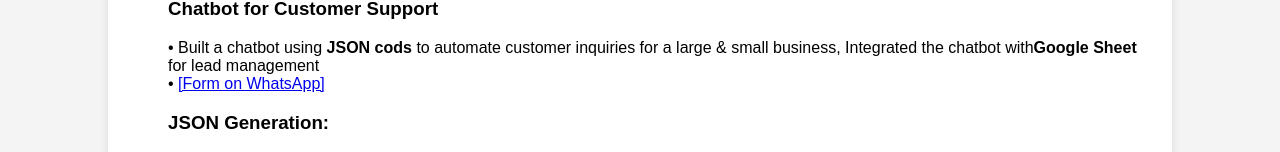
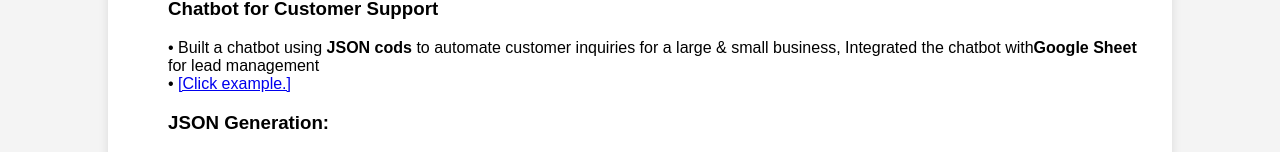
Before and after one commit to Gwad12/portfolio, a plain HTML site: page projects.html in a window 1280 px wide. Shown: the part 514-666 px from the top of the page. Drawn offline with Linux system fonts and the light colour scheme.

Commit message:
Update projects.html

```diff
--- a/projects.html
+++ b/projects.html
@@ -45,7 +45,7 @@
         <div class="project"><ul>
             <h3>Chatbot for Customer Support</h3>
             •	Built a chatbot using <b>JSON cods</b> to automate customer inquiries for a large & small business, Integrated the chatbot with<b>Google Sheet</b> for lead management<br>
-            •   <a href="contact.html">[Form on WhatsApp]</a>
+            •   <a href="https://wsend.co/920015111">[Click example.]</a>
         </ul>
         </div>
 
```
